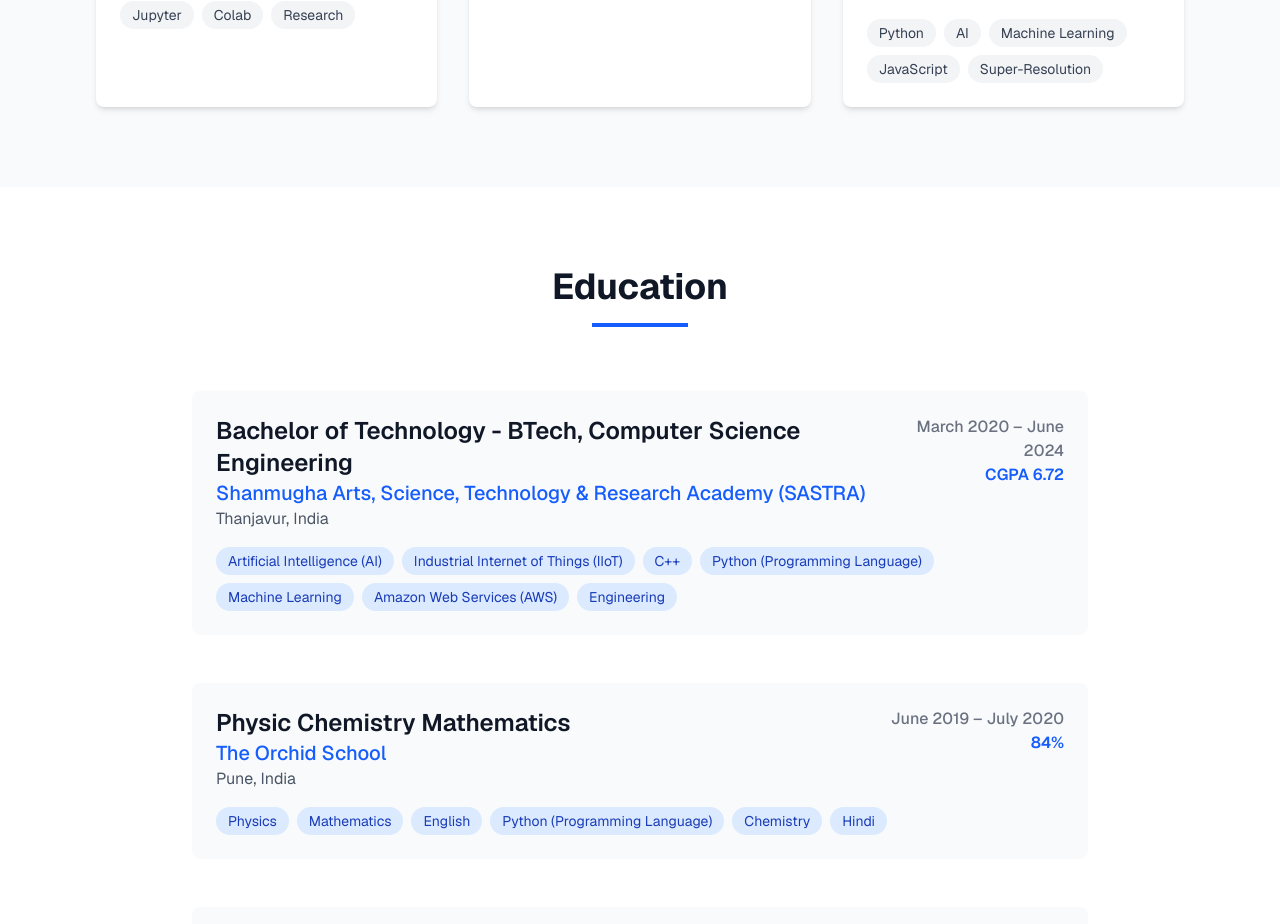
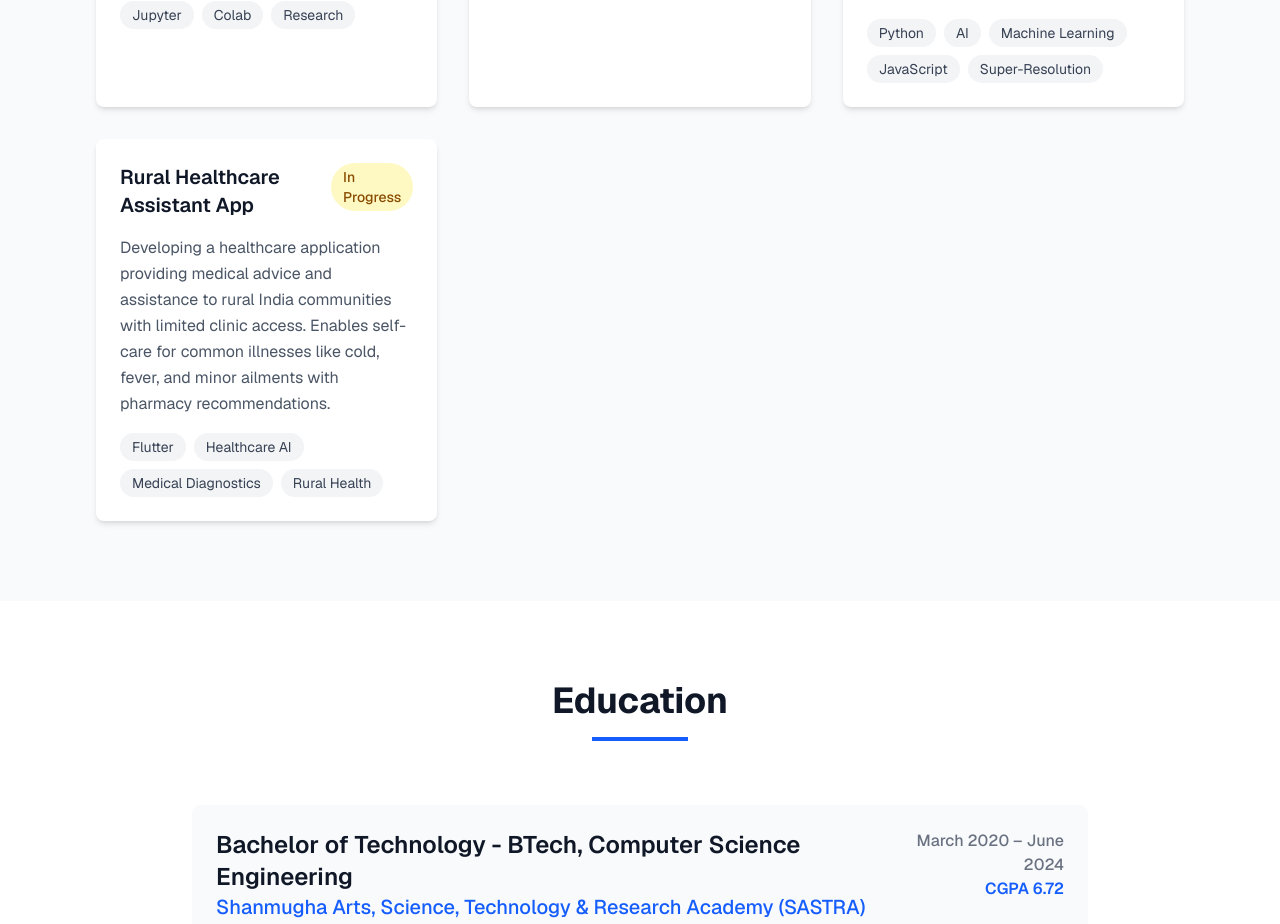
Before and after one commit to grubmaster5284/Portfolio, a Next.js app: page / in a window 1280 px wide. Shown: the part 5000-5924 px from the top of the page. Built offline with nearby package versions, Linux system fonts and the light colour scheme.

Commit message:
feat: add new project entry for Rural Healthcare Assistant App
- Introduce a new project to the portfolio focused on developing a healthcare application for rural communities in India.
- Include details such as project description, technologies used, and current status.

```diff
--- a/src/app/data/projectsData.ts
+++ b/src/app/data/projectsData.ts
@@ -18,6 +18,12 @@
       description: "An alternative method to upscale low-resolution videos captured by low economic cameras in places like grocery shops to improve security and reduce cost.",
       technologies: ["Python", "AI", "Machine Learning", "JavaScript", "Super-Resolution"],
       status: "Completed" as const
+    },
+    {
+      title: "Rural Healthcare Assistant App",
+      description: "Developing a healthcare application providing medical advice and assistance to rural India communities with limited clinic access. Enables self-care for common illnesses like cold, fever, and minor ailments with pharmacy recommendations.",
+      technologies: ["Flutter", "Healthcare AI", "Medical Diagnostics", "Rural Health"],
+      status: "In Progress" as const
     }
   ]
 };
```
